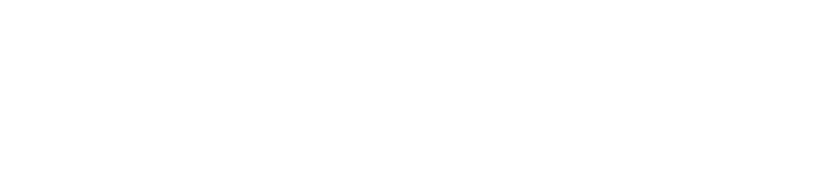
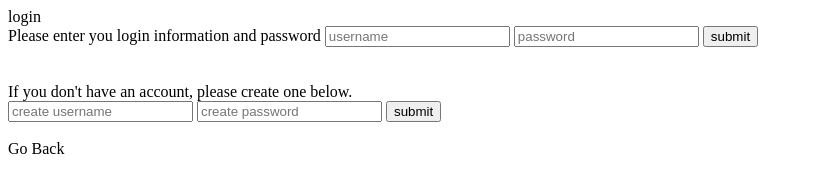
Before and after one commit to hnnguyen45thinkful/node-capstone, a website: page public/index.html in a window 1280 px wide. Shown: the whole page, without its empty margins (0-813 px from the left). Drawn offline with nearby package versions, Linux system fonts and the light colour scheme.

Commit message:
on HTML design

```diff
--- a/public/index.html
+++ b/public/index.html
@@ -8,6 +8,22 @@
 </head>
 <body>
 
+<!--Creating a login and also form registration-->
+<div id='login'>
+			<span id='login-page'>login</span>
+</div>
+<div id=login-form> Please enter you login information and password
+				<input type='text' id='username' placeholder="username">
+				<input type='text' id='password' placeholder='password'>
+				<input type='submit' value='submit' id='authenticate'>
+				<br><br><br>
+				If you don't have an account, please create one below.<br>
+				<input type='text' id='create-username' placeholder="create username">
+				<input type='text' id='create-password' placeholder='create password'>
+				<input type='submit' value='submit' id='create-auth'>
+				<br><br><span id='go-back'>Go Back</span>
+</div>
+
 <!--Add jquery link to run-->
 <script src="https://code.jquery.com/jquery-latest.min.js"></script>
 <!-- Javascript file in a directory-->
```
